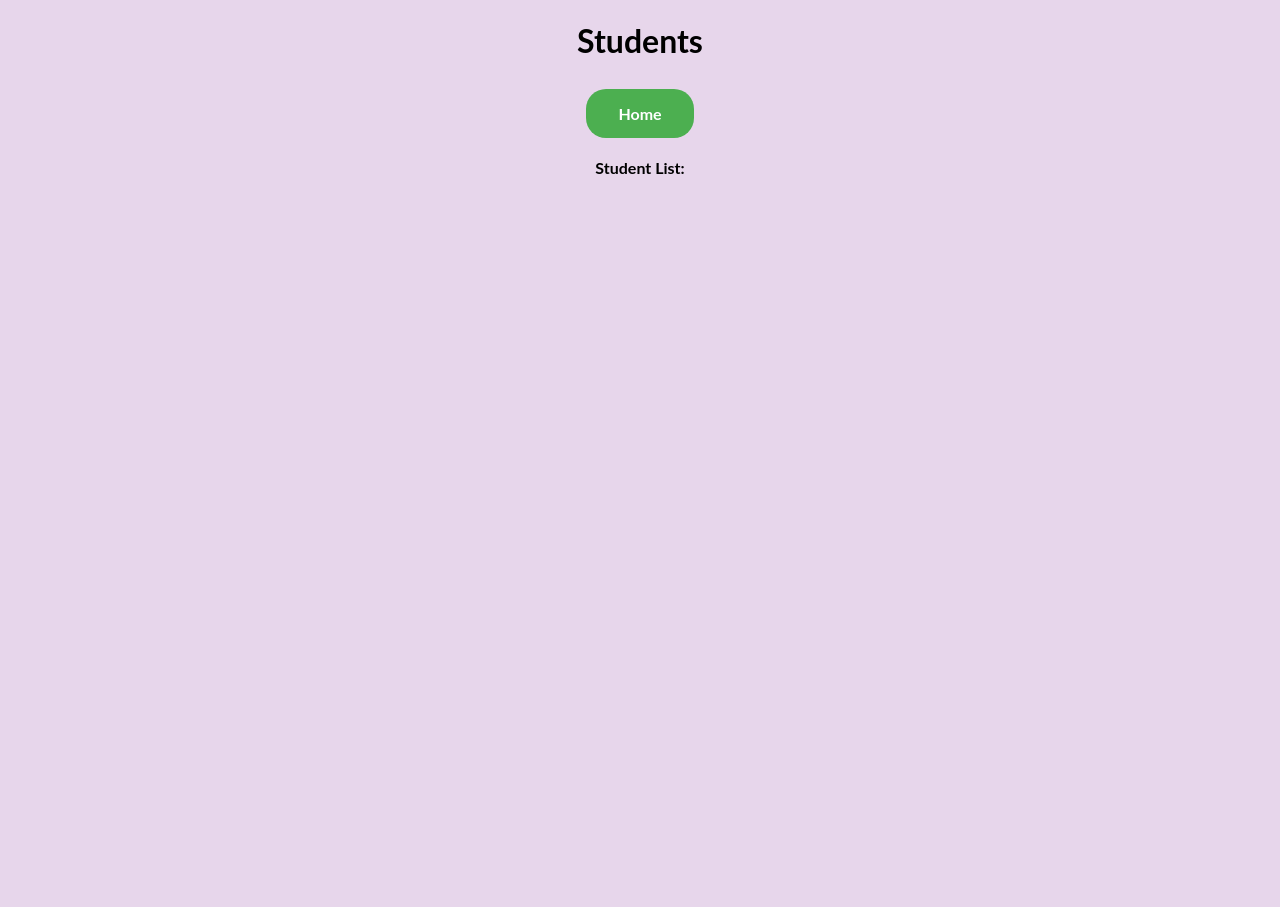
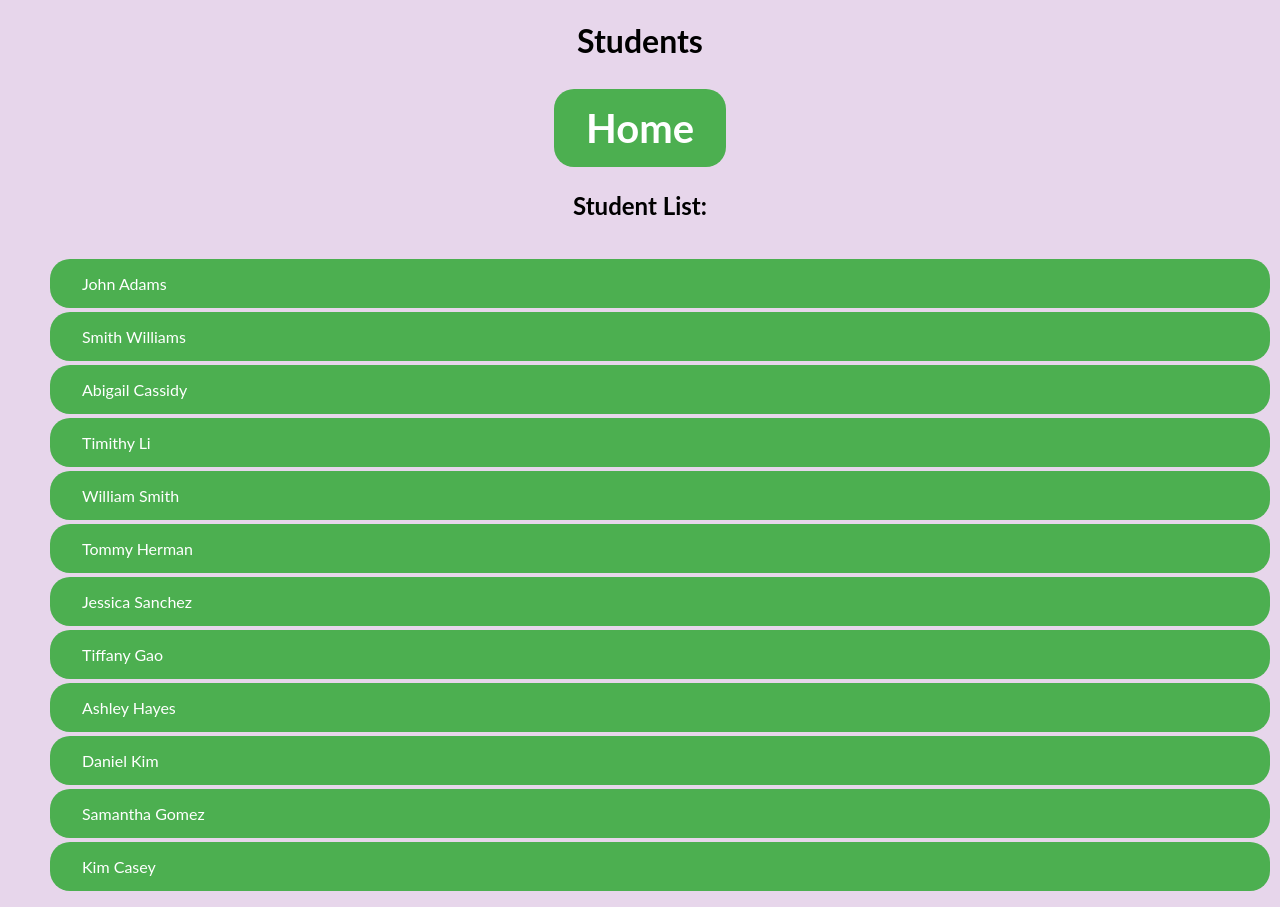
Before and after one commit to renzelpretzel0125/renzelpretzel0125.github.io-students, a plain HTML site: page index.html in a window 1280 px wide. Before the commit the page ends 800 px from the top, so only its background shows below. Drawn offline with Linux system fonts and the light colour scheme.

Commit message:
Update index.html

```diff
--- a/index.html
+++ b/index.html
@@ -7,17 +7,24 @@
     </title>
     <style>
 	.button {
-  	border: none;
+  	display: inline-block;
+    font-size: 30px;
+    background-color: #4CAF50; border-radius: 20px; border: none;
   	color: white;
   	padding: 15px 32px;
   	text-align: center;
   	text-decoration: none;
-  	display: inline-block;
-  	font-size: 16px;
+  	font-size: 40px;
   	margin: 4px 2px;
   	cursor: pointer;
 	}
-	.button1 {background-color: #4CAF50; border-radius: 20px;}
+	.button1 {background-color: #4CAF50; border-radius: 20px; border: none;
+  	color: white;
+  	padding: 15px 32px;
+  	text-decoration: none;
+  	font-size: 16px;
+  	margin: 4px 2px;
+  	cursor: pointer;}
     .center {
     	margin-left: auto;
         margin-right: auto;
@@ -25,6 +32,9 @@
     h1 {text-align: center;}
     p {text-align: center;}
     body {font-family: "Lato", sans-serif; background-color: #E7D6EB;}
+    div.container {
+  text-align: center;
+}
 	</style>
 </head>
 
@@ -34,11 +44,26 @@
   <table class="center">
   <tr>
   <th>
-  <a class="button button1" href="https://jlazaro2.github.io/moti-video/">Home</a>
-  <p> Student List: </p>
+  <a class="button" href="https://jlazaro2.github.io/moti-video/">Home</a>
+  <h2>  Student List: </h2>
+
   </th>
   </tr>
   </table>
+  <ul style="list-style-type:none;">
+      <li class="button1">John Adams</li>
+      <li class="button1">Smith Williams</li>
+      <li class="button1">Abigail Cassidy</li>
+      <li class="button1">Timithy Li</li>
+      <li class="button1">William Smith</li>
+      <li class="button1">Tommy Herman</li>
+      <li class="button1">Jessica Sanchez</li>
+      <li class="button1">Tiffany Gao</li>
+      <li class="button1">Ashley Hayes</li>
+      <li class="button1">Daniel Kim</li>
+      <li class="button1">Samantha Gomez</li>
+      <li class="button1">Kim Casey</li>
+  </ul>
 
 
 </body>
```
